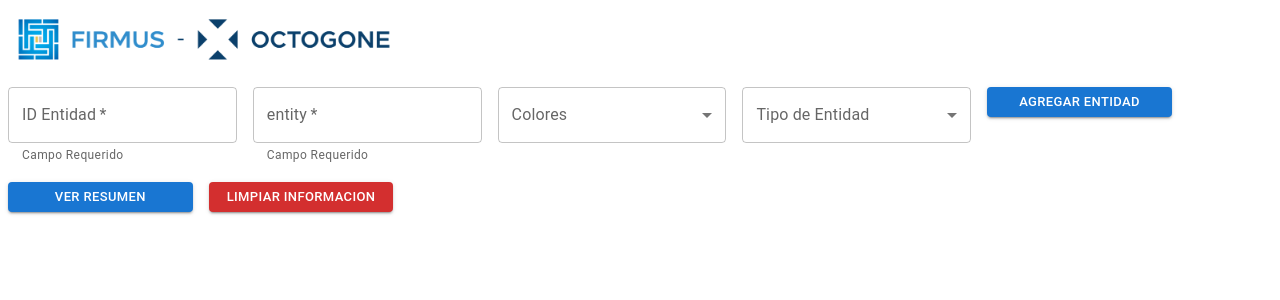
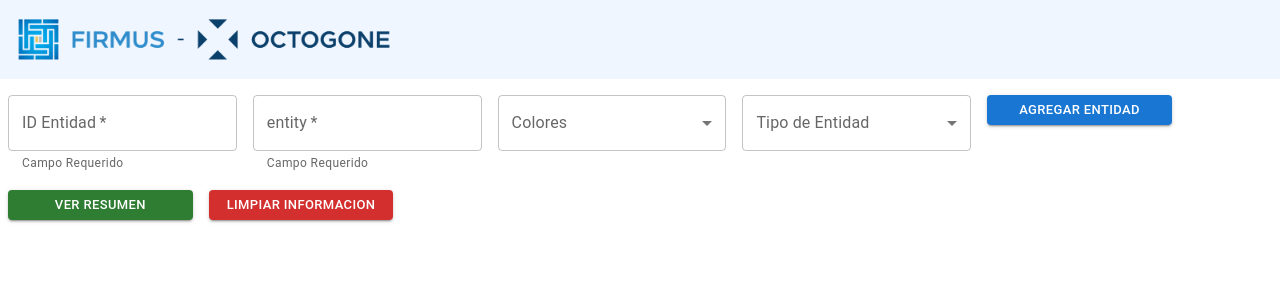
Before and after one commit to mauchacon99/firmus-financi, a React (Create React App) app: page / in a window 1280 px wide. Shown: the top 300 px of the page. Built offline with nearby package versions, Linux system fonts and the light colour scheme.

Commit message:
zoom icons and change img watermark

```diff
--- a/src/components/Form.jsx
+++ b/src/components/Form.jsx
@@ -121,7 +121,7 @@ const Form = ({
         <Button
           onClick={handleSummary}
           variant="contained"
-          color="primary"
+          color="success"
           size="small"
         >
           Ver Resumen
--- a/src/components/VisNetwork.jsx
+++ b/src/components/VisNetwork.jsx
@@ -52,15 +52,18 @@ const VisNetwork = React.forwardRef(
           },
         },
       };
-
+      const networkCanvas = new Network(
+        visJsRef.current,
+        { nodes, edges },
+        options
+      );
       visJsRef.current &&
-        new Network(visJsRef.current, { nodes, edges }, options).on(
-          "afterDrawing",
-          function (ctx) {
-            var contentForPrint = ctx.canvas.toDataURL();
-            setImgPrint(contentForPrint);
-          }
-        );
+        networkCanvas.on("afterDrawing", function (ctx) {
+          var contentForPrint = ctx.canvas.toDataURL();
+          setImgPrint(contentForPrint);
+        });
+      var scaleOption = { scale: 2.2 };
+      networkCanvas.moveTo(scaleOption);
     }, [visJsRef, nodes, edges, setImgPrint]);
 
     return (
@@ -72,6 +75,7 @@ const VisNetwork = React.forwardRef(
           maxWidth: "100%",
           minWidth: "100%",
           maxHeight: "770px",
+          position: "absolute",
           backgroundImage: `url(${assets.public.watermarkCopyright})`,
         }}
       />
--- a/src/container/App.js
+++ b/src/container/App.js
@@ -110,7 +110,7 @@ function App() {
 
   return (
     <>
-      <div className="flex items-center	p-3 sticky justify-between bg-white">
+      <div className="flex items-center	p-3 sticky justify-between  bg-blue-50 mb-2">
         <Header />
         {!showSummary && (
           <>
```
Also changed, not shown: public/img/watermark-copyright.png.
